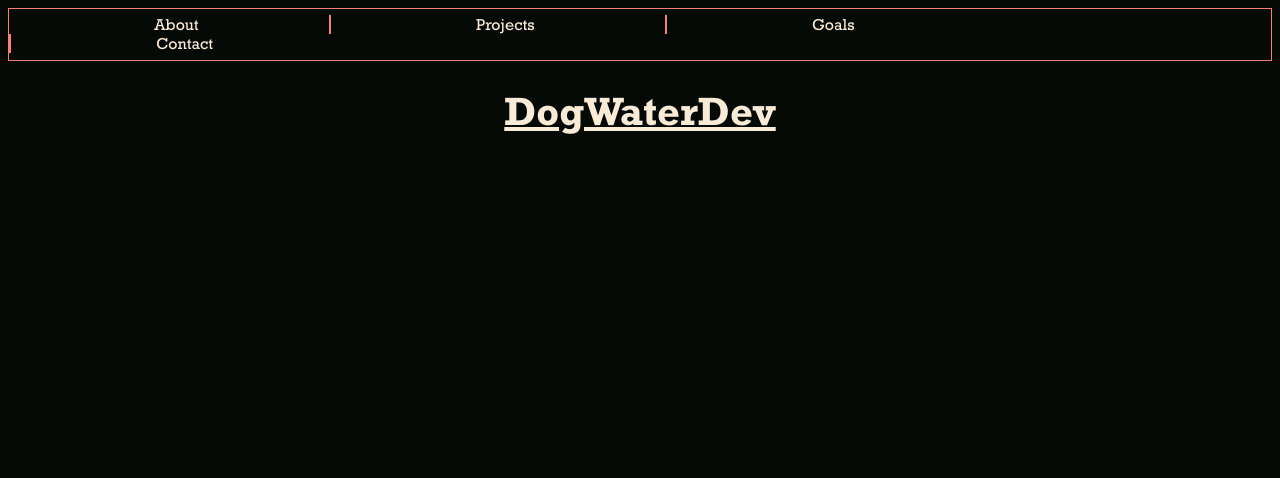
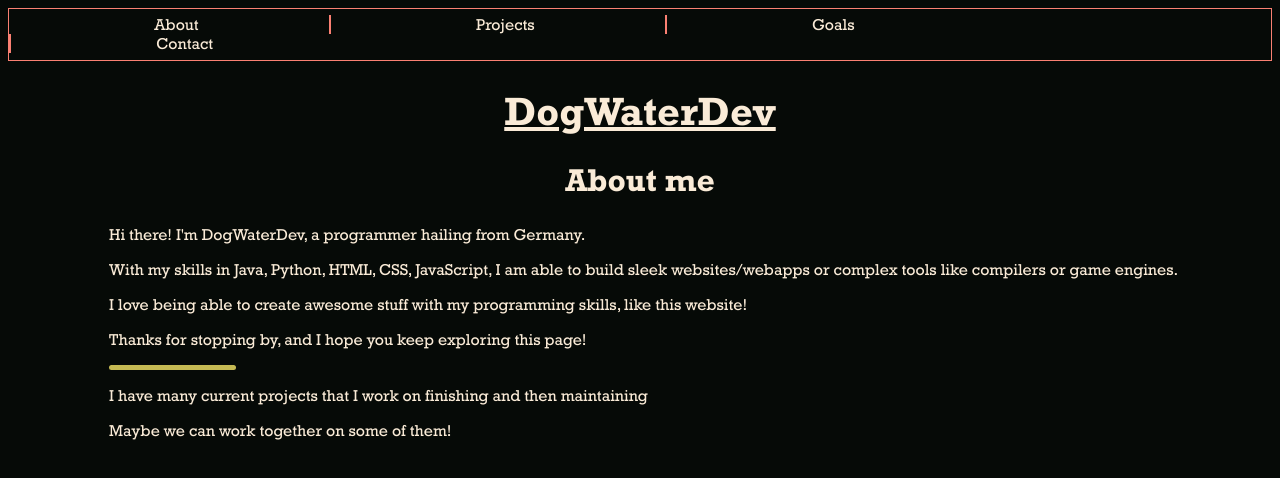
Before and after one commit to Stromy08/dogwaterdev.github.io, a plain HTML site: page index.html in a window 1280 px wide. Drawn offline with Linux system fonts and the light colour scheme.

Commit message:
started the about me section

```diff
--- a/index.html
+++ b/index.html
@@ -16,7 +16,19 @@
             <h1 class="title">DogWaterDev</h1>
         </div>
         <div id="intro">
+            <h2>About me</h2>
+            <div>
+                <p>Hi there! I'm DogWaterDev, a programmer hailing from Germany.</p>
+                <p>With my skills in Java, Python, HTML, CSS, JavaScript, I am able to build sleek websites/webapps or complex tools like compilers or game engines.</p>
+                <p>I love being able to create awesome stuff with my programming skills, like this website!</p>
+                <p>Thanks for stopping by, and I hope you keep exploring this page!</p>
+            </div>
 
+            <div class="divider"></div>
+            <div>
+                <p>I have many current projects that I work on finishing and then maintaining</p>
+                <p>Maybe we can work together on some of them!</p>
+            </div>
         </div>
         <div id="projects">
 
--- a/styles.css
+++ b/styles.css
@@ -16,6 +16,11 @@ body
 
 }
 
+p {
+    color: antiquewhite;
+    padding-left: 8%;
+    font-family: Rockwell;
+}
 
 h1
 {
@@ -26,26 +31,15 @@ h1
 
 }
 
-
-#intro {
-    border-left: none;
-}
-.navelement
-{
-    position: relative;
-    border-left: 2px solid salmon;
-    padding-left: 11.5%;
-    padding-right: 10%;
-
+h2 {
+    color: antiquewhite;
+    text-align: center;
+    font-family: Rockwell;
+    font-size: 200%;
 }
 
-.navbar
-{
-    padding-top: 0.5%;
-    padding-bottom: 0.5%;
-    border: 1px solid salmon;
 
-}
+
 a
 {
 
@@ -58,6 +52,15 @@ a:hover
 
     cursor: pointer;
 
+}
+
+.divider {
+    padding-top: 0.15%;
+    padding-bottom: 0.25%;
+    margin-left: 8%;
+    width:10%;
+    background-color: rgb(197, 186, 83);
+    border-radius: 10px;
 }
 
 
@@ -75,3 +78,29 @@ a:hover
     color: #2e942e;
 
 }
+
+
+.navelement
+{
+    position: relative;
+    border-left: 2px solid salmon;
+    padding-left: 11.5%;
+    padding-right: 10%;
+
+}
+
+.navbar
+{
+    padding-top: 0.5%;
+    padding-bottom: 0.5%;
+    border: 1px solid salmon;
+
+}
+
+
+
+
+
+#intro {
+    border-left: none;
+}
```
